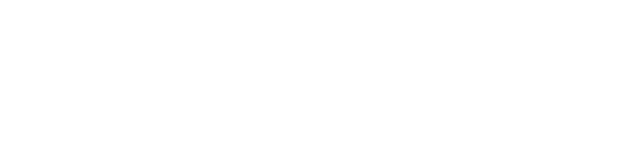
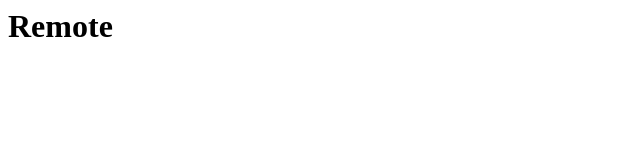
Before and after one commit to pranati114/test, a plain HTML site: page index.html in a window 1280 px wide. Shown: the whole page, without its empty margins (0-640 px from the left). Drawn offline with Linux system fonts and the light colour scheme.

Commit message:
modified in both remote

```diff
--- a/index.html
+++ b/index.html
@@ -1 +1,3 @@
-<html><head></head><body></body></html>
+<html><head></head><body>
+  <h1>Remote</h1>
+</body></html>
```
